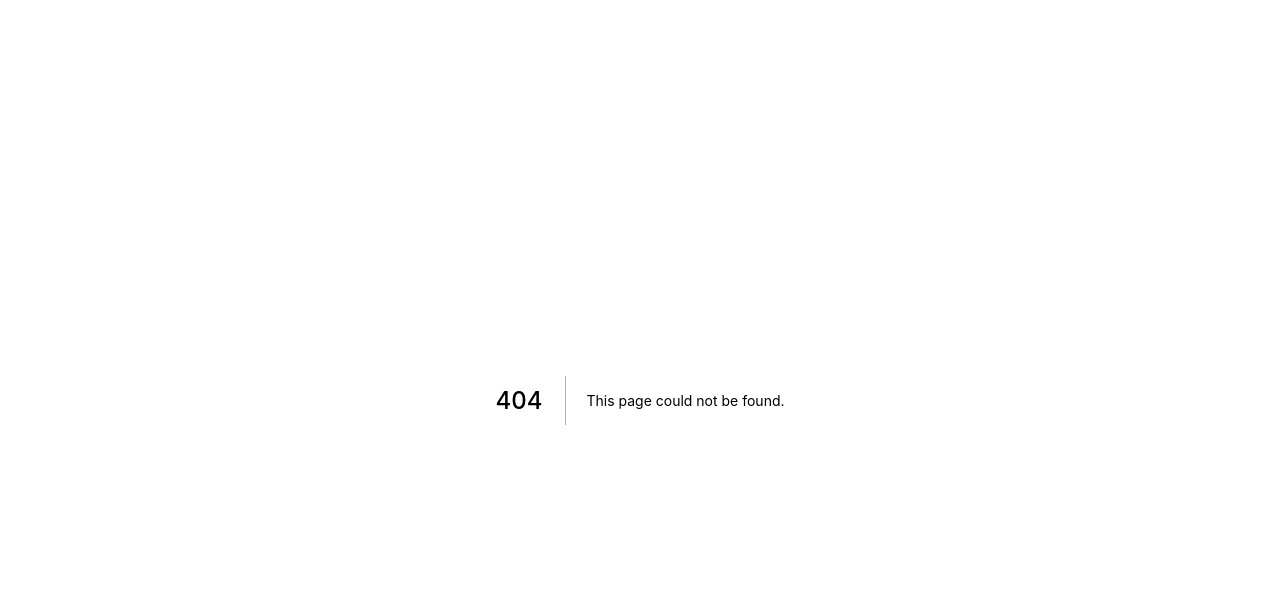
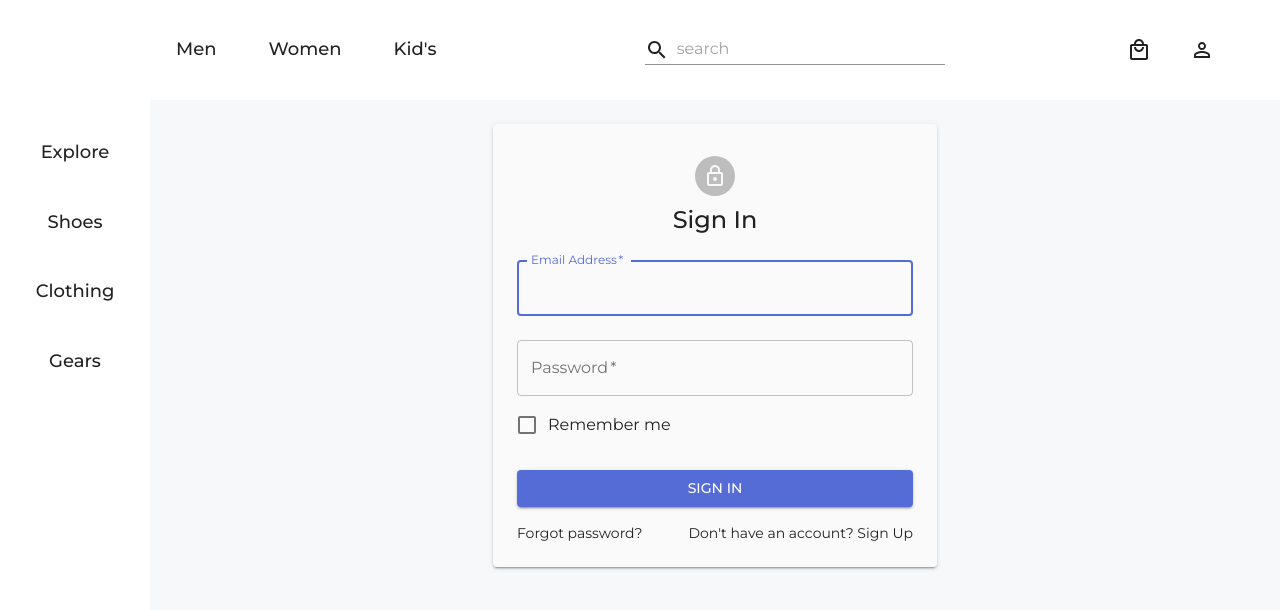
Before and after one commit to rafid0007/Reevo, a Next.js app: page /login in a window 1280 px wide. Before the commit this address had no page. Shown: the top 610 px of the page. Built offline with nearby package versions, Linux system fonts and the light colour scheme.

Commit message:
Login page added

```diff
--- /dev/null
+++ b/containers/Login/Login.js
@@ -0,0 +1,88 @@
+import React from "react";
+import {
+  Container,
+  Typography,
+  TextField,
+  FormControlLabel,
+  Checkbox,
+  Button,
+  Grid,
+  Paper,
+  Avatar,
+} from "@material-ui/core";
+import Link from "next/link";
+import classes from "./Login.module.css";
+import CssBaseline from "@material-ui/core/CssBaseline";
+import LockOutlinedIcon from "@material-ui/icons/LockOutlined";
+
+const Login = () => {
+  return (
+    <div className={classes.root}>
+      <CssBaseline />
+      <Paper className={classes.paper} elevation={2}>
+        <Container maxWidth="xs">
+          <div className={classes.avatar}>
+            <Avatar>
+              <LockOutlinedIcon color="inherit" />
+            </Avatar>
+          </div>
+          <Typography component="h1" variant="h5" align="center" style={{fontWeight:'500'}}>
+            Sign In
+          </Typography>
+          <form className={classes.form} noValidate>
+            <TextField
+              variant="outlined"
+              margin="normal"
+              required
+              fullWidth
+              id="email"
+              label="Email Address"
+              name="email"
+              autoComplete="email"
+              autoFocus
+            />
+            <TextField
+              variant="outlined"
+              margin="normal"
+              required
+              fullWidth
+              name="password"
+              label="Password"
+              type="password"
+              id="password"
+              autoComplete="current-password"
+            />
+            <FormControlLabel
+              control={<Checkbox value="remember" color="primary" />}
+              label="Remember me"
+            />
+            <div className={classes.submit}>
+              <Button
+                type="submit"
+                fullWidth
+                variant="contained"
+                color="primary"
+              >
+                Sign In
+              </Button>
+            </div>
+            <Grid container>
+              <Grid item xs>
+                <Link href="#" variant="body2">
+                  Forgot password?
+                </Link>
+              </Grid>
+              <Grid item>
+                <Link href="#" variant="body2">
+                  {"Don't have an account? Sign Up"}
+                </Link>
+              </Grid>
+            </Grid>
+          </form>
+        </Container>
+      </Paper>
+    </div>
+  );
+};
+
+export default Login;
--- /dev/null
+++ b/containers/Login/Login.module.css
@@ -0,0 +1,28 @@
+.root{
+    display:flex;
+    width: 100%;
+    justify-content: center;
+    /* background-color: #fff; */
+}
+
+.avatar{
+    margin: 8px;
+    display: flex;
+    justify-content: center;
+}
+
+.paper{
+    display: flex;
+    flex-direction: column;
+    align-items: center;
+    padding: 24px 0;
+}
+
+.form{
+    width: 100%;
+    margin-top: 8px;
+}
+
+.submit{
+    margin: 24px 0px 16px;
+}
--- /dev/null
+++ b/pages/login.js
@@ -0,0 +1,19 @@
+import Head from "next/head";
+import { Fragment } from "react";
+import Layout from "../components/layout/layout/layout";
+import LoginContainer from '../containers/Login/Login'
+
+export default function Login() {
+  return (
+    <Fragment>
+      <Head>
+        <title>Login</title>
+        <link rel="icon" href="/favicon.ico" />
+      </Head>
+
+      <Layout>
+        <LoginContainer />
+      </Layout>
+    </Fragment>
+  );
+}
```
